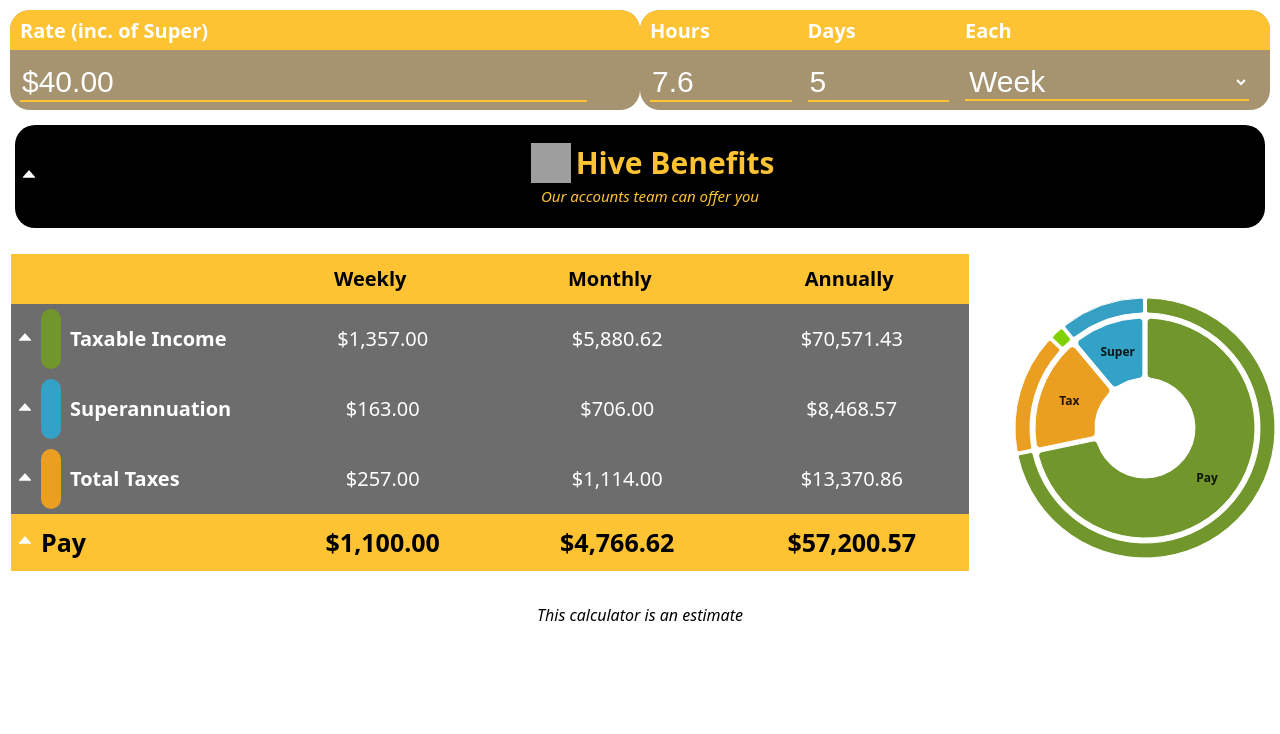
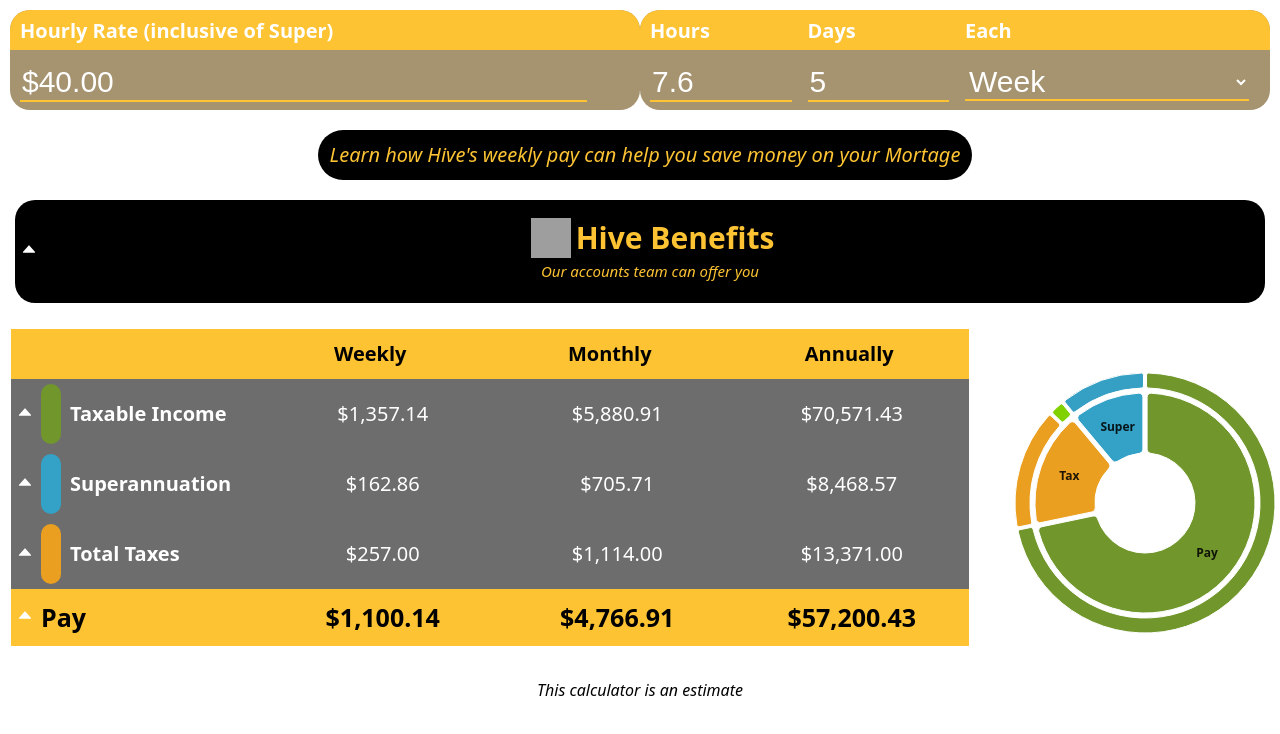
Before and after one commit to spikyMalkallam/pay-calculator, a React (Vite) app: page /#/pay-calculator in a window 1280 px wide. Shown: the top 734 px of the page. Built offline with nearby package versions, Linux system fonts and the light colour scheme; grey boxes are pictures that could not be loaded.

Commit message:
Finshed?

```diff
--- a/src/dropdown.css
+++ b/src/dropdown.css
@@ -136,6 +136,7 @@
 
 .dropdown-subdiv.expanded {
     max-height: 910px;
+    cursor: default;
 }
 
 .expand-subdiv-vertical.expanded {
@@ -639,6 +640,7 @@ select>option {
     gap: 4px;
     font-weight: bold;
     margin-right: 0px;
+    min-width: 400px;
     /* space between dot and text */
 }
 
--- a/src/dropdown.tsx
+++ b/src/dropdown.tsx
@@ -59,7 +59,7 @@ export function DropdownTab({ label, contents, subContents, colour }: DropdownPr
                 </button>
                 <div className={'dropdown-contents-div ' + (expanded ? "expanded " : '') + label} style={{ flexGrow: 1, backgroundColor: colour }}>{contents}</div>
             </div>
-            <div className={'dropdown-subdiv ' + (expanded ? "expanded " : '') + label}>
+            <div className={'dropdown-subdiv ' + (expanded ? "expanded " : '') + label} onClick={() => !expanded ? setExpanded() : () => null}>
                 {subContents}
             </div >
         </>
--- a/src/payCalculator.css
+++ b/src/payCalculator.css
@@ -1,5 +1,5 @@
 :root {
-  overflow: hidden;
+  /* overflow: hidden; */
   margin: 0 auto;
   padding: 0;
   text-align: center;
@@ -158,6 +158,52 @@ body {
   }
 }
 
+#mortage-link {
+  display: flex;
+  /* margin: 10px 0px 20px 0px; */
+  background-color: black;
+  border-radius: 30px;
+  width: 100%;
+  padding: 10px 12px;
+  justify-content: center;
+  transition: 0.3s all ease;
+  color: var(--hive-yellow);
+  /* font-weight: bold; */
+  font-size: 20px;
+}
+
+#mortage-container {
+  display: flex;
+  justify-content: center;
+  background-color: black;
+  width: fit-content;
+  --c: var(--hive-yellow);
+  --b: 25px;
+  --g: 5px;
+  padding: calc(var(--g));
+  --_g: #0000 25%,
+    var(--c) 0;
+  background: conic-gradient(from 180deg at top var(--b) right var(--b), var(--_g)) var(--_i, 200%) 0 /200% var(--_i, var(--b)) no-repeat,
+    conic-gradient(at bottom var(--b) left var(--b), var(--_g)) 0 var(--_i, 200%)/var(--_i, var(--b)) 200% no-repeat;
+  transition: .3s,
+    background-position .3s;
+  border-radius: 30px;
+  /* cursor: pointer; */
+  /* padding: 0px 5px */
+}
+
+#mortage-container:hover {
+  --_i: 100%;
+  transition: .3s, background-size .3s .3s;
+  border-radius: 20px;
+}
+
+#mortage-container-container {
+  display: flex;
+  justify-content: center;
+  margin: 5px 0px 10px 10px;
+}
+
 #summary-section {
   display: flex;
   width: 100%;
@@ -180,6 +226,7 @@ body {
 }
 
 #summary-div {
+
   flex: 1 1 auto;
   width: 100%;
   /* min-width: 40%; */
@@ -213,6 +260,14 @@ button:focus {
   border-collapse: collapse;
 }
 
+.mobile-only {
+  display: none;
+}
+
+.desktop-only {
+  display: block;
+}
+
 @media (max-width: 768px) {
 
   /* .table-container {
@@ -220,6 +275,14 @@ button:focus {
     margin: 0 auto;
     border: 1px solid #ddd;
   } */
+
+  .mobile-only {
+    display: block;
+  }
+
+  .desktop-only {
+    display: none;
+  }
 
 
   .payroll-options {
--- a/src/payCalculator.tsx
+++ b/src/payCalculator.tsx
@@ -7,9 +7,9 @@ import { SwitchToggle } from './buttons'
 // import { TaxBandBar } from './graphs';
 import PayrollPieChart from './graphs';
 import { displayMoney, round, PMT, NPER, HtmlTooltip } from './functions';
-import { AiFillInfoCircle, } from "react-icons/ai";
+import { AiFillInfoCircle, AiOutlineArrowRight } from "react-icons/ai";
 
-// type IncomeTableRowProps = {//AiOutlineArrowRight
+// type IncomeTableRowProps = {//
 //   values: number[];
 //   subrow: any[];
 // }
@@ -195,13 +195,13 @@ export default function PayCalculator() {
     return [dailyHours, weeklyHours, fortnightlyHours, monthlyHours, yearlyHours];
   }
   function splitTax(ammount: number, hours: number[]): number[] {
-    let daily = round(ammount / (hours[4] / hours[0]), 0);
+    let daily = round(ammount / (hours[4] / hours[0]), 2);
     daily = Number.isNaN(daily) ? 0 : daily;
-    let weekly = round(ammount / (hours[4] / hours[1]), 0);
+    let weekly = round(ammount / (hours[4] / hours[1]), 2);
     weekly = Number.isNaN(weekly) ? 0 : weekly;
-    let fortnightly = round(ammount / (hours[4] / hours[2]), 0);
+    let fortnightly = round(ammount / (hours[4] / hours[2]), 2);
     fortnightly = Number.isNaN(fortnightly) ? 0 : fortnightly;
-    let monthly = round(ammount / (hours[4] / hours[3]), 0);
+    let monthly = round(ammount / (hours[4] / hours[3]), 2);
     monthly = Number.isNaN(monthly) ? 0 : monthly;
     return [daily, weekly, fortnightly, monthly, round(ammount, 2)]
   }
@@ -231,8 +231,13 @@ export default function PayCalculator() {
     taxAmount += (grossEarnings - currentThreshold) * currentTaxRate
     incomeTax = taxAmount;
     let incomeTaxSplit = splitTax(incomeTax, hours);
+
     // Division 293 tax
+    if (superSum > 30000) {
+      superSum = 30000
+    }
     if (grossEarnings + superSum > 250000) {
+      // console.log(superSum)
       let taxableAmmount = (grossEarnings + superSum) - 250000 > superSum ? superSum : (grossEarnings + superSum) - 250000;
       div293 = [0, 0, 0, 0, round(taxableAmmount * .15, 2)];
     }
@@ -258,6 +263,8 @@ export default function PayCalculator() {
     }
     taxAmount += medicareLevy;
     let totalTaxSplit = splitTax(taxAmount, hours);
+
+
     // Add LITO
     taxAmount += lito;
     let medicareSplit = splitTax(medicareLevy, hours);
@@ -266,6 +273,11 @@ export default function PayCalculator() {
       lito = round(lito, 2);
       litoSplit = [0, 0, 0, 0, -lito]
     }
+    // LITO
+    const adjustedLITO = lito > totalTaxSplit[4] ? totalTaxSplit[4] : lito;
+    totalTaxSplit[4] = totalTaxSplit[4] - adjustedLITO;
+    // 293
+    totalTaxSplit[4] = totalTaxSplit[4] + div293[4];
 
     // Calculate bonus tax, using the below page:
     // https://www.ato.gov.au/tax-rates-and-codes/schedule-5-tax-table-for-back-payments-commissions-bonuses-and-similar-payments/working-out-the-withholding-amount
@@ -445,10 +457,6 @@ export default function PayCalculator() {
       if (superSum - 30000 >= 0) {
         concessional = round(-((superSum - 30000) - superContribution), 2)
         nonConcessional = round(superSum - 30000, 2)
-        // console.log(nonConcessional);
-        // console.log(concessional);
-        // console.log(superContribution);
-        // console.log(superSum)
       }
       else {
         concessional = superContribution;
@@ -494,11 +502,14 @@ export default function PayCalculator() {
     let taxDeductionDiff = [];
 
     if (pretaxDeductionAmount > 0) {
-      numUndeductedTax = calculateTax(salaryPeriods[4], superSum, taxRates['2226'], yearlyHours)['totalTaxSplit'];
+      numUndeductedTax = calculateTax(salaryPeriods[4], employerContributionSum, taxRates['2226'], yearlyHours)['totalTaxSplit'];
+      console.log(numUndeductedTax)
       taxDeductionDiff = currentTax['totalTaxSplit'].map((val: number, i: number) =>
         round(numUndeductedTax[i] - val, 2)
       );
       if (!taxDeductionDiff.every((item: number) => item === 0)) {
+        numUndeductedTax = numUndeductedTax.map((x) => Math.round(x));
+        // console.log(numUndeductedTax)
         undeductedTax = numUndeductedTax.map(displayMoney);
       }
       taxDeductionDiff = taxDeductionDiff.map(displayMoney);
@@ -513,9 +524,10 @@ export default function PayCalculator() {
     // LITO
     const adjustedLITO = Number(currentTax['LITO']) > Number(currentTax['totalTaxSplit'][4]) ? Number(currentTax['totalTaxSplit'][4]) : Number(currentTax['LITO']);
 
-    currentTax['totalTaxSplit'][4] = Number(currentTax['totalTaxSplit'][4]) - adjustedLITO;
-    // 293
-    currentTax['totalTaxSplit'][4] = Number(currentTax['totalTaxSplit'][4]) + Number(currentTax['div293'][4]);
+    // Round tax down to zero decimal places
+    for (let i = 0; i < 5; i++) {
+      currentTax['totalTaxSplit'][i] = round(currentTax['totalTaxSplit'][i], 0);
+    }
     let taxSplit: Record<string, number[]> = {
       "totalTax": currentTax['totalTaxSplit'],
       "incomeTax": currentTax['incomeTaxSplit'],
@@ -647,6 +659,7 @@ export default function PayCalculator() {
     };
   }, [salary, payCycle, superPercentage, salaryIncludesSuper, hasStudentLoan, dailyHours, daysPerPeriod, hoursPeriod, hasNovatedLease, novatedLeaseExample, hasWorkDeductions, workDeductablesAmount, hasSuperSalarySacrifise, voluntarySuperAmmount, maximiseSuper, hasNovatedLease, mortageLoanAmmount, mortageInterestRate, mortageTerm, mortagePayFreq, hasMortage]);
   //bonus hasBonus bonusFrequency hasPretaxDeduction pretaxDeductionAmount
+
   return (
     <>
       <div className='global-div'>
@@ -659,7 +672,7 @@ export default function PayCalculator() {
               headerColour='var(--hive-yellow)'
               backgroundColour='var(--yellow-tone-5)'
               id='Salary'
-              label='Rate (inc. of Super)'
+              label='Hourly Rate (inclusive of Super)'
               value={salary}
               setFunc={(val) => { setSalary(val); }}
               styling='large'
@@ -750,7 +763,7 @@ export default function PayCalculator() {
                         setFunc={setHoursPeriod}
                         items={{
                           "Week": "Week",
-                          "Fortnight": "Fortnight",
+                          // "Fortnight": "Fortnight",
                           "Month": "Month",
                         }}
                         styling='large'
@@ -893,6 +906,15 @@ export default function PayCalculator() {
             </div>}
           />
         </div> */}
+        <div id='mortage-container-container'>
+          <div id='mortage-container'>
+            <a target='_blank' href='https://www.recruitmenthive.com.au/mortage-savings-calculator/'>
+              <div id='mortage-link'>
+                <i>Learn how Hive's weekly pay can help you save money on your Mortage</i>
+              </div>
+            </a>
+          </div>
+        </div>
         <div id='hive-benefits'>
           <DropdownTab
             colour='black'
@@ -956,7 +978,7 @@ export default function PayCalculator() {
                     infoTag={<HtmlTooltip
                       title={
                         <>
-                          <b>Novated Leasing</b> is salary packaging benefit through your employer. We highly recommend our leasing partners <a href="https://www.allianceleasing.com.au/" target="_blank">Alliance Leasing</a> and <a href="https://www.easifleet.com.au/" target='_blank'> Easi</a>. The below examples are estimates from Alliance.
+                          <b>Novated Leasing</b> is salary packaging benefit through your employer. We highly recommend our leasing partners <a href="https://www.allianceleasing.com.au/" target="_blank">Alliance Leasing</a> and <a href="https://www.easifleet.com.au/" target='_blank'> Easi</a>.
                         </>
                       }
                       slotProps={{
@@ -981,7 +1003,7 @@ export default function PayCalculator() {
                 <div className='flex-cell'>
                   <ToggleExpandVerticalTab
                     label='Super Salary Sacrifice'
-                    desc='Lower your tax with voluntary super contributions'
+                    desc='Lower your tax with voluntary super'
                     contents={<><table className='dropdown-table'>
                       <tbody>
                         <tr>
@@ -1025,7 +1047,27 @@ export default function PayCalculator() {
                     </>}
                     toggleFunc={setHasSuperSalarySacrifise}
                     expandedVar={hasSuperSalarySacrifise}
-                    infoTag={null}
+                    infoTag={<HtmlTooltip
+                      title={
+                        <>
+                          <b>Novated Leasing</b> is salary packaging benefit through your employer. We highly recommend our leasing partners <a href="https://www.allianceleasing.com.au/" target="_blank">Alliance Leasing</a> and <a href="https://www.easifleet.com.au/" target='_blank'> Easi</a>.
+                        </>
+                      }
+                      slotProps={{
+                        popper: {
+                          modifiers: [
+                            {
+                              name: 'offset',
+                              options: {
+                                offset: [160, -60],
+                              },
+                            },
+                          ],
+                        },
+                      }}
+                    >
+                      <AiFillInfoCircle />
+                    </HtmlTooltip>}
                   />
                 </div >
                 {/* </td>
@@ -1033,7 +1075,7 @@ export default function PayCalculator() {
                 <div className='flex-cell'>
                   <ToggleExpandVerticalTab
                     label='Work Deductables'
-                    desc='Subtract your work expenses (minus GST) from your taxable income'
+                    desc='Subtract your work expenses Pre-Tax'
                     contents={<>
                       <table className='dropdown-table'>
                         <tbody>
@@ -1071,7 +1113,9 @@ export default function PayCalculator() {
                             <li>Tools for work (computers, stationery)</li>
                             <li>Education and training for work</li>
                           </ul>
-                          A comprehensive list can be found
+                          The value of work expenses (minus GST) can be deducted from your Taxable Income to lower your tax.
+                          <br></br>
+                          A comprehensive list of deductables can be found
                           <a href="https://www.ato.gov.au/individuals-and-families/income-deductions-offsets-and-records/deductions-you-can-claim/work-related-deductions" target="_blank"> here</a>
                         </>
                       }
@@ -1150,7 +1194,7 @@ export default function PayCalculator() {
               </tbody>
             </table>
             {optionsActive.length > 0 ?
-              <p style={{ color: 'var(--hive-yellow)', fontWeight: 'bold' }}>
+              <p style={{ color: 'var(--hive-yellow)', fontWeight: 'bold' }} className='desktop-only' >
                 Benefits Active: {optionsActive.map((option) => {
                   return (
                     <span style={{ color: 'black', fontWeight: 'bold' }}>
@@ -1163,7 +1207,20 @@ export default function PayCalculator() {
               :
               null}
           </div>
+          {optionsActive.length > 0 ?
+            <p style={{ color: 'var(--hive-yellow)', fontWeight: 'bold' }} className='mobile-only' >
+              Benefits Active: {optionsActive.map((option) => {
+                return (
+                  <span style={{ color: 'black', fontWeight: 'bold' }}>
+                    {option}
+                  </span>
+                )
 
+              })}
+            </p>
+            :
+            null}
+          {<p className='mobile-only'><i>Swipe to see more </i><AiOutlineArrowRight /></p>}
           <div className='chart-block'>
             <PayrollPieChart title={''} data={financialData['payrollData']} />
 
```
